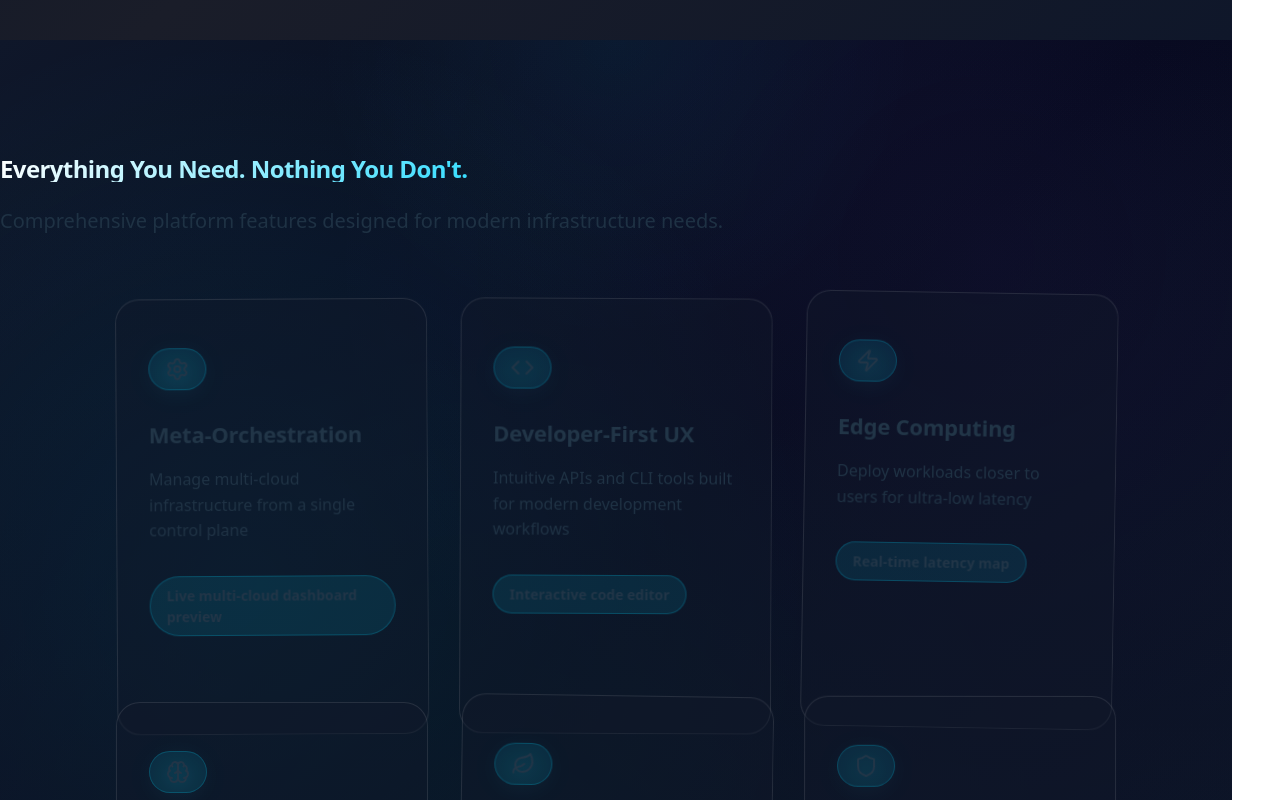
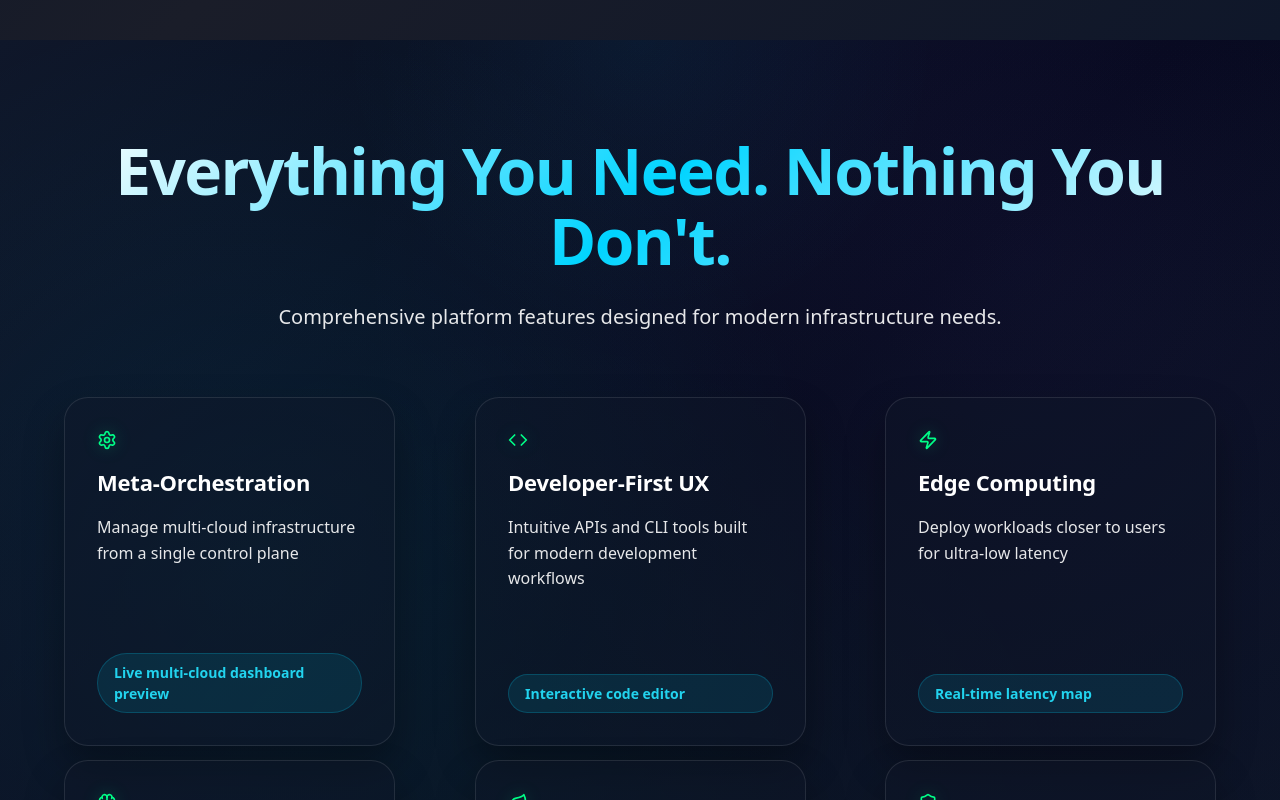
Before and after one commit to AbijithT2003/RoDAC, a React (Vite) app: page / in a window 1280 px wide. Shown: the part 920-1720 px from the top of the page. Built offline with nearby package versions, Linux system fonts and the light colour scheme.

Commit message:
CSS issues fixed

```diff
--- a/src/App.jsx
+++ b/src/App.jsx
@@ -15,7 +15,6 @@ const App = () => {
       <Navigation />
       <HeroSection />
       <FeaturesShowcase />
-      <LiveDemoSection />
       <ValuePropositionSection />
       <PricingSection />
       <TrustSection />
@@ -26,3 +25,6 @@ const App = () => {
 };
 
 export default App;
+
+//<LiveDemoSection /> this section is commented out as per the original code
+//<LiveDemoSection /> is not included in the final render, but can be uncommented
--- a/src/sections/FeaturesShowcase.css
+++ b/src/sections/FeaturesShowcase.css
@@ -1,4 +1,6 @@
-/* FeaturesShowcase.css - Modern 2025 Design */
+/* FeaturesShowcase.css - Complete Styling (No Tailwind) */
+
+/* Main section styling */
 .features-section {
   padding: 6rem 0;
   background:
@@ -8,6 +10,7 @@
     linear-gradient(135deg, #0f172a 0%, #020617 50%, #0B1426 100%);
   position: relative;
   overflow: hidden;
+  min-height: 100vh;
 }
 
 .features-section::before {
@@ -23,13 +26,31 @@
   pointer-events: none;
 }
 
-.features-header {
+/* Container styling */
+.features-container {
+  max-width: 1280px;
+  margin: 0 auto;
+  padding: 0 2rem;
   position: relative;
   z-index: 2;
+}
+
+/* Header styling */
+.features-header {
+  text-align: center;
   margin-bottom: 4rem;
+  opacity: 0;
+  transform: translateY(2.5rem);
+  transition: all 1s cubic-bezier(0.25, 0.46, 0.45, 0.94);
+}
+
+.features-header.visible {
+  opacity: 1;
+  transform: translateY(0);
 }
 
 .features-header h2 {
+  font-size: 3rem;
   letter-spacing: -0.025em;
   font-weight: 800;
   background: linear-gradient(135deg, #FFFFFF 0%, #00D4FF 50%, #FFFFFF 100%);
@@ -38,12 +59,23 @@
   -webkit-text-fill-color: transparent;
   margin-bottom: 1.5rem;
   line-height: 1.1;
+  margin: 0 0 1.5rem 0;
 }
 
 .features-header p {
   font-size: 1.25rem;
   font-weight: 400;
-  opacity: 0.9;
+  color: rgba(255, 255, 255, 0.9);
+  max-width: 48rem;
+  margin: 0 auto;
+  line-height: 1.6;
+}
+
+/* Grid styling */
+.features-grid {
+  display: grid;
+  grid-template-columns: 1fr;
+  gap: 5rem;
 }
 
 /* Enhanced feature cards */
@@ -51,6 +83,13 @@
   will-change: transform, opacity;
   transition: all 0.6s cubic-bezier(0.25, 0.46, 0.45, 0.94);
   position: relative;
+  opacity: 0;
+  transform: translateY(2.5rem);
+}
+
+.feature-card.visible {
+  opacity: 1;
+  transform: translateY(0);
 }
 
 .feature-card:hover {
@@ -58,9 +97,8 @@
   z-index: 10;
 }
 
-/* Glass card base styling - should be defined in the component or inherited */
-.feature-card .glass-card,
-.feature-card > div {
+/* Glass card styling */
+.glass-card {
   background: rgba(15, 23, 42, 0.4);
   backdrop-filter: blur(20px);
   border: 1px solid rgba(255, 255, 255, 0.1);
@@ -70,10 +108,11 @@
   position: relative;
   overflow: hidden;
   transition: all 0.4s cubic-bezier(0.25, 0.46, 0.45, 0.94);
+  display: flex;
+  flex-direction: column;
 }
 
-.feature-card:hover .glass-card,
-.feature-card:hover > div {
+.feature-card:hover .glass-card {
   background: rgba(15, 23, 42, 0.6);
   border-color: rgba(0, 212, 255, 0.3);
   box-shadow:
@@ -84,8 +123,7 @@
 }
 
 /* Glassmorphism overlay effect */
-.feature-card .glass-card::before,
-.feature-card > div::before {
+.glass-card::before {
   content: '';
   position: absolute;
   top: 0;
@@ -98,18 +136,21 @@
   pointer-events: none;
 }
 
-.feature-card:hover .glass-card::before,
-.feature-card:hover > div::before {
+.feature-card:hover .glass-card::before {
   opacity: 1;
 }
 
 /* Icon styling */
-.feature-card svg {
+.feature-icon {
+  width: 3rem;
+  height: 3rem;
+  color: #22d3ee;
+  margin-bottom: 1rem;
   transition: all 0.4s cubic-bezier(0.25, 0.46, 0.45, 0.94);
   filter: drop-shadow(0 4px 12px rgba(34, 211, 238, 0.3));
 }
 
-.feature-card:hover svg {
+.feature-card:hover .feature-icon {
   transform: scale(1.15) rotate(5deg);
   filter:
     drop-shadow(0 8px 24px rgba(34, 211, 238, 0.4))
@@ -117,68 +158,59 @@
 }
 
 /* Feature title styling */
-.feature-card h3 {
+.feature-title {
   font-weight: 700;
   font-size: 1.375rem;
   margin-bottom: 1rem;
   letter-spacing: -0.01em;
+  color: #ffffff;
   transition: color 0.3s ease;
+  margin: 0 0 1rem 0;
 }
 
-.feature-card:hover h3 {
+.feature-card:hover .feature-title {
   color: #00D4FF;
 }
 
 /* Feature description styling */
-.feature-card p {
+.feature-description {
   line-height: 1.6;
-  opacity: 0.9;
+  color: rgba(255, 255, 255, 0.9);
   transition: opacity 0.3s ease;
+  margin-bottom: 1rem;
+  flex-grow: 1;
+  margin: 0 0 1rem 0;
 }
 
-.feature-card:hover p {
+.feature-card:hover .feature-description {
   opacity: 1;
+  color: rgba(255, 255, 255, 1);
 }
 
 /* Demo text styling */
-.feature-card .text-cyan-400 {
+.feature-demo {
   font-weight: 600;
   font-size: 0.875rem;
+  color: #22d3ee;
   padding: 0.5rem 1rem;
   background: rgba(0, 212, 255, 0.1);
   border: 1px solid rgba(0, 212, 255, 0.2);
   border-radius: 50px;
   display: inline-block;
-  margin-top: 1rem;
   transition: all 0.3s ease;
+  margin-top: auto;
 }
 
-.feature-card:hover .text-cyan-400 {
+.feature-card:hover .feature-demo {
   background: rgba(0, 212, 255, 0.2);
   border-color: rgba(0, 212, 255, 0.4);
   transform: scale(1.05);
 }
 
-/* Grid responsive behavior */
-.grid {
-  position: relative;
-  z-index: 2;
-}
+/* Animation keyframes for floating effect */
 
-/* Animation keyframes for floating effect */
-@keyframes featureFloat {
-  0%, 100% {
-    transform: translateY(0px) rotate(0deg);
-  }
-  33% {
-    transform: translateY(-8px) rotate(1deg);
-  }
-  66% {
-    transform: translateY(-4px) rotate(-1deg);
-  }
-}
 
-.feature-card {
+.feature-card.visible {
   animation: featureFloat 8s ease-in-out infinite;
 }
 
@@ -212,12 +244,39 @@
   }
 }
 
-.feature-card:hover .glass-card,
-.feature-card:hover > div {
+.feature-card:hover .glass-card {
   animation: pulse-glow 2s ease-in-out infinite;
 }
 
-/* Responsive adjustments */
+/* Responsive Design */
+@media (min-width: 768px) {
+  .features-container {
+    padding: 0 3rem;
+  }
+
+  .features-grid {
+    grid-template-columns: repeat(2, 1fr);
+  }
+
+  .features-header h2 {
+    font-size: 3.5rem;
+  }
+}
+
+@media (min-width: 1024px) {
+  .features-container {
+    padding: 0 4rem;
+  }
+
+  .features-grid {
+    grid-template-columns: repeat(3, 1fr);
+  }
+
+  .features-header h2 {
+    font-size: 4rem;
+  }
+}
+
 @media (max-width: 1024px) {
   .features-section {
     padding: 4rem 0;
@@ -229,17 +288,28 @@
     padding: 3rem 0;
   }
 
-  .feature-card .glass-card,
-  .feature-card > div {
+  .features-container {
+    padding: 0 1rem;
+  }
+
+  .glass-card {
     padding: 1.5rem;
   }
 
-  .feature-card svg {
+  .feature-icon {
     width: 2.5rem;
     height: 2.5rem;
   }
 
-  .feature-card h3 {
+  .feature-title {
     font-size: 1.25rem;
   }
+
+  .features-header h2 {
+    font-size: 2.5rem;
+  }
+
+  .features-header p {
+    font-size: 1.125rem;
+  }
 }
--- a/src/sections/FeaturesShowcase.jsx
+++ b/src/sections/FeaturesShowcase.jsx
@@ -1,8 +1,7 @@
 import React from 'react';
 import { Settings, Code, Zap, Brain, Leaf, Shield } from 'lucide-react';
 import useIntersectionObserver from '../hooks/useIntersectionObserver';
-import GlassCard from '../UI/GlassCard';
-import './FeaturesShowcase.css'; // Ensure this is correctly imported
+import './FeaturesShowcase.css';
 
 const FeaturesShowcase = () => {
   const [featuresRef, isFeaturesVisible] = useIntersectionObserver(0.1);
@@ -49,44 +48,29 @@ const FeaturesShowcase = () => {
   return (
     <section
       ref={featuresRef}
-      className={`features-section py-20 px-4 sm:px-6 lg:px-8`}
+      className="features-section"
     >
-      <div className="max-w-7xl mx-auto">
-        <div
-          className={`features-header text-center mb-16 transition-all duration-1000 ${
-            isFeaturesVisible
-              ? 'opacity-100 translate-y-0'
-              : 'opacity-0 translate-y-10'
-          }`}
-        >
-          <h2 className="text-4xl md:text-5xl font-bold text-white mb-4">
-            Everything You Need. Nothing You Don't.
-          </h2>
-          <p className="text-xl text-gray-400 max-w-3xl mx-auto">
-            Comprehensive platform features designed for modern infrastructure needs.
-          </p>
+      <div className="features-container">
+        <div className={`features-header ${isFeaturesVisible ? 'visible' : ''}`}>
+          <h2>Everything You Need. Nothing You Don't.</h2>
+          <p>Comprehensive platform features designed for modern infrastructure needs.</p>
         </div>
 
-        <div className="grid grid-cols-1 md:grid-cols-2 lg:grid-cols-3 gap-8">
+        <div className="features-grid">
           {features.map((feature, index) => {
             const Icon = feature.icon;
             return (
               <div
                 key={feature.title}
-                className={`feature-card transition-all duration-1000 delay-[${index * 100}ms] ${
-                  isFeaturesVisible
-                    ? 'opacity-100 translate-y-0'
-                    : 'opacity-0 translate-y-10'
-                }`}
+                className={`feature-card ${isFeaturesVisible ? 'visible' : ''}`}
+                style={{ animationDelay: `${index * 100}ms` }}
               >
-                <GlassCard className="h-full group">
-                  <Icon className="w-12 h-12 text-cyan-400 mb-4 group-hover:scale-110 transition-transform duration-300" />
-                  <h3 className="text-xl font-bold text-white mb-3">
-                    {feature.title}
-                  </h3>
-                  <p className="text-gray-400 mb-4">{feature.description}</p>
-                  <div className="text-sm text-cyan-400 font-medium">{feature.demo}</div>
-                </GlassCard>
+                <div className="glass-card">
+                  <Icon className="feature-icon" />
+                  <h3 className="feature-title">{feature.title}</h3>
+                  <p className="feature-description">{feature.description}</p>
+                  <div className="feature-demo">{feature.demo}</div>
+                </div>
               </div>
             );
           })}
--- a/src/sections/HeroSection.css
+++ b/src/sections/HeroSection.css
@@ -41,13 +41,6 @@
   max-width: 100%;
   word-wrap: break-word;
 }
-
-.hero-title span.animate-pulse {
-  animation: blink 1s step-end infinite;
-  color: #00D4FF;
-  display: inline-block;
-}
-
 .hero-subtitle {
   font-size: clamp(1rem, 2.5vw, 1.25rem);
   color: #D1D5DB;
--- a/src/sections/HeroSection.jsx
+++ b/src/sections/HeroSection.jsx
@@ -10,7 +10,7 @@ import './HeroSection.css';
 
 const HeroSection = () => {
   const [heroRef, isHeroVisible] = useIntersectionObserver(0.1);
-  const typingText = useTypingEffect("Transform Your Infrastructure Into a Superpower");
+  const typingText = ("Transform Your Infrastructure Into a Superpower");
 
   return (
     <section ref={heroRef} className="hero-section">
@@ -22,7 +22,7 @@ const HeroSection = () => {
         <div className={`fade-in-up ${isHeroVisible ? 'visible' : ''}`}>
           <h1 className="hero-title">
             {typingText}
-            <span className="animate-pulse">|</span>
+            <span className="animate-pulse"></span>
           </h1>
 
           <p className="hero-subtitle">
--- a/src/sections/NewsletterSection.css
+++ b/src/sections/NewsletterSection.css
@@ -65,7 +65,6 @@
   border-radius: 20px;
   padding: 2.5rem;
   position: relative;
-  overflow: hidden;
 }
 
 .newsletter-card::before {
@@ -85,7 +84,7 @@
 .newsletter-form {
   display: flex;
   flex-direction: column;
-  gap: 1.5rem;
+  gap: 1rem;
   position: relative;
   z-index: 2;
 }
@@ -95,8 +94,8 @@
 }
 
 .newsletter-input {
-  width: 100%;
-  padding: 1rem 1.5rem;
+  width: 90%;
+  padding: 1rem 1rem;
   background: rgba(255, 255, 255, 0.08);
   backdrop-filter: blur(10px);
   border: 1px solid rgba(255, 255, 255, 0.2);
```
